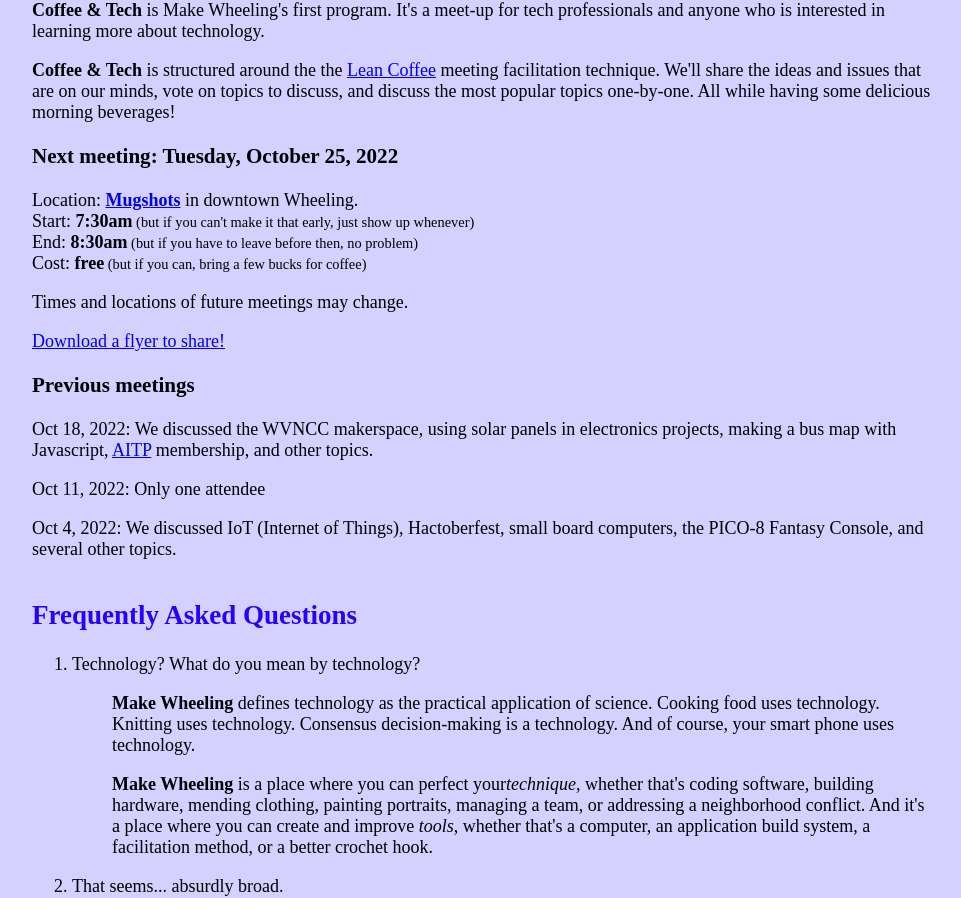
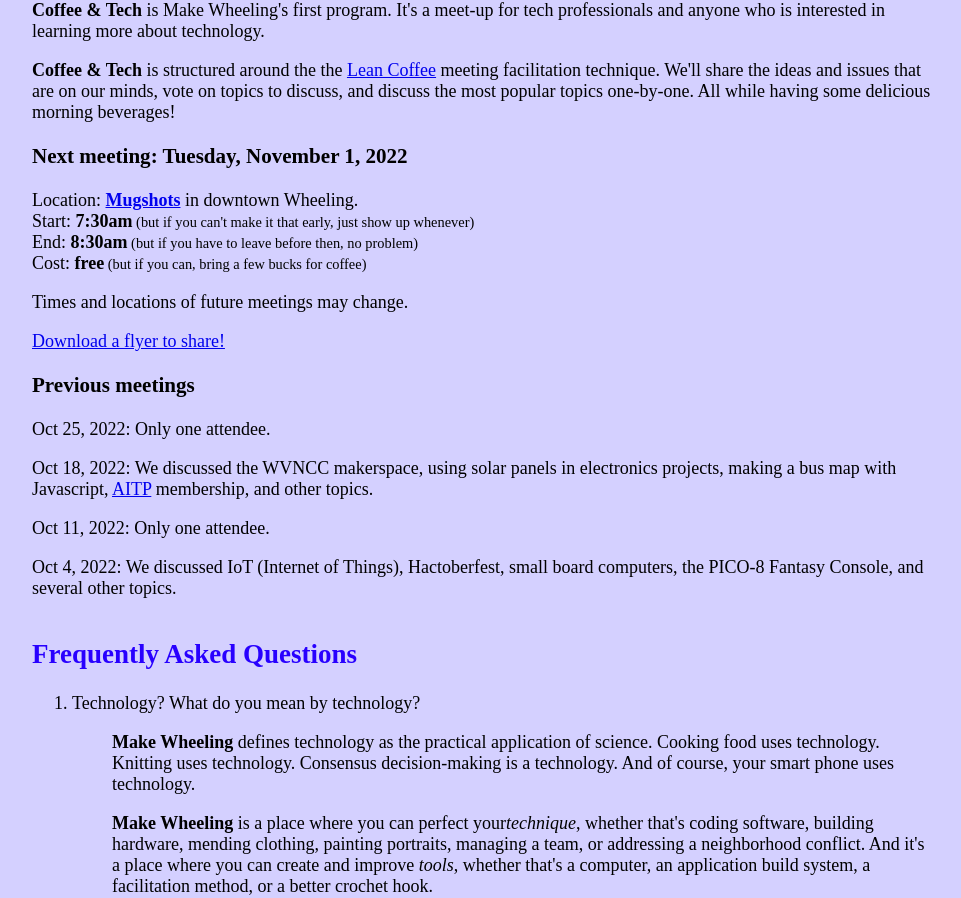
Before and after one commit to emhoracek/makewheeling, a React (Vite) app: page / in a window 1280 px wide. Shown: the part 1010-1908 px from the top of the page, without its empty margins (158-1119 px from the left). Built offline with nearby package versions, Linux system fonts and the light colour scheme; no server answers; a web font is replaced by a local one.

Commit message:
Update homepage

```diff
--- a/src/pages/home.jsx
+++ b/src/pages/home.jsx
@@ -46,7 +46,7 @@
         </p>
 
         <h3>
-          Next meeting: Tuesday, October 25, 2022
+          Next meeting: Tuesday, November 1, 2022
         </h3>
 
         <p>
@@ -75,12 +75,15 @@
 
         <h3>Previous meetings</h3>
 
+        <p>Oct 25, 2022: Only one attendee.
+        </p>
+
         <p>Oct 18, 2022: We discussed the WVNCC makerspace, using solar panels
             in electronics projects, making a bus map with Javascript, {" "}
             <a href="https://aitp-wheeling.com">AITP</a> membership, and other topics.
         </p>
 
-        <p>Oct 11, 2022: Only one attendee
+        <p>Oct 11, 2022: Only one attendee.
         </p>
 
         <p>Oct 4, 2022: We discussed IoT (Internet of Things),
```
